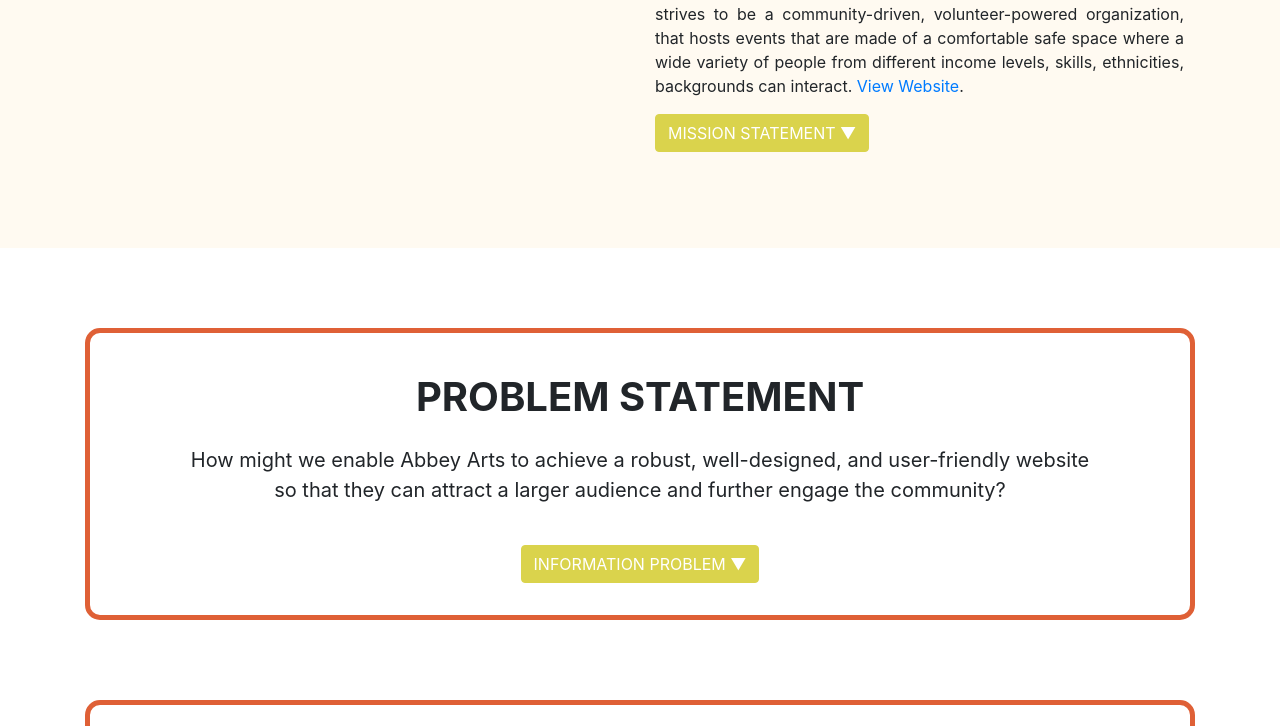
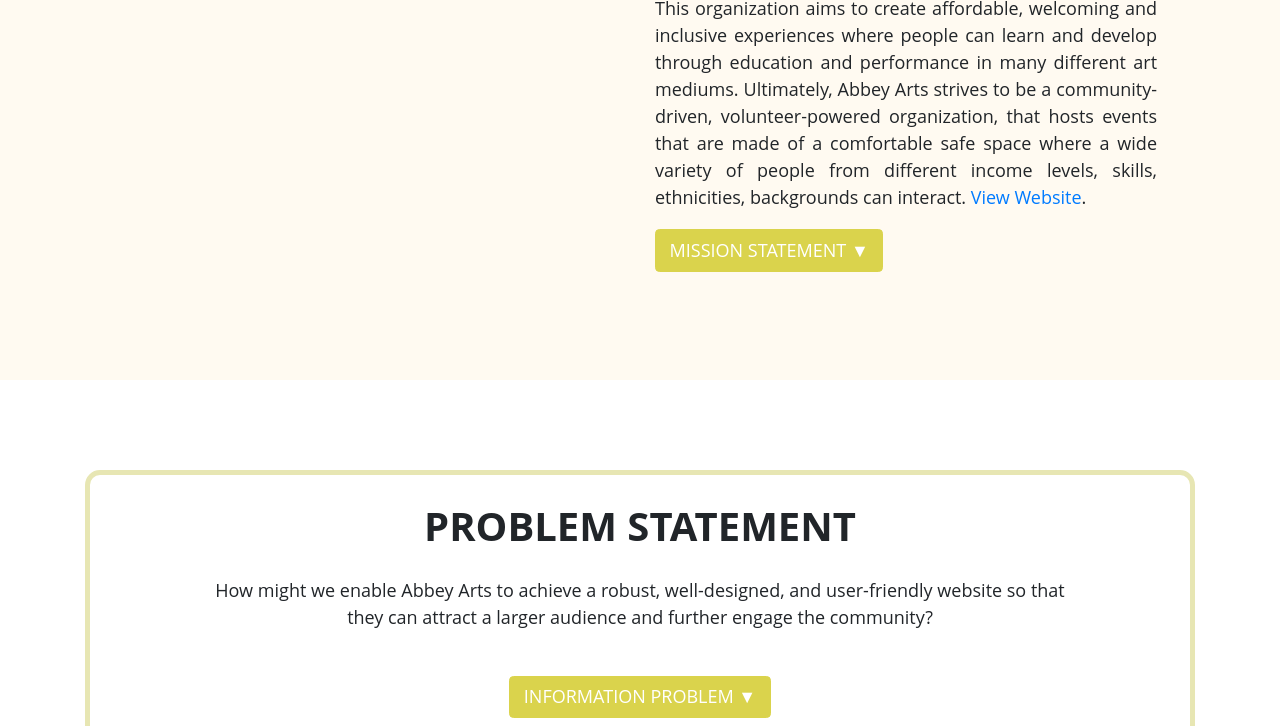
Before and after one commit to futureofabbeyarts/landing-page, a plain HTML site: page landing-page.html in a window 1280 px wide. Shown: the part 650-1376 px from the top of the page. Drawn offline with nearby package versions, Linux system fonts and the light colour scheme.

Commit message:
Update landing-page.html

```diff
--- a/landing-page.html
+++ b/landing-page.html
@@ -11,7 +11,7 @@
 	<script src="https://cdn.jsdelivr.net/npm/bootstrap@5.1.3/dist/js/bootstrap.bundle.min.js"></script>
 
 	<script src="script.js" defer></script>
-	<link rel="stylesheet" href="css/style.css">
+	<link rel="stylesheet" href="css/style-2.css">
 
 
 </head>
```
